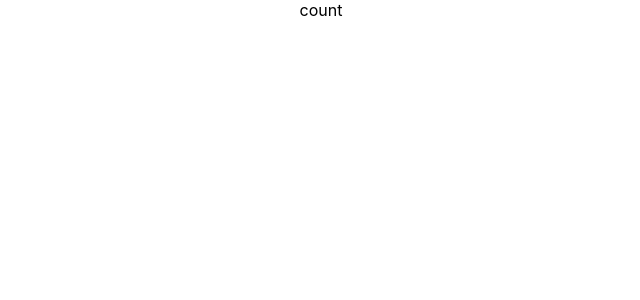
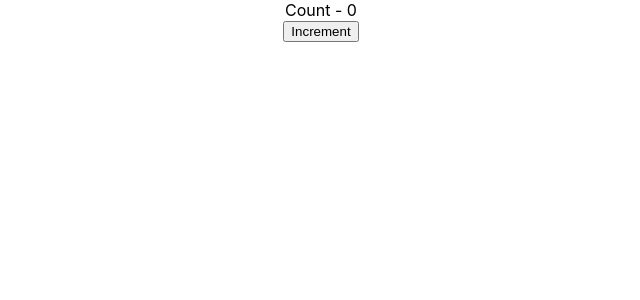
Before and after one commit to FrankMyatThu/OwnDevelopment, a React (Create React App) app in the folder ReactJS.HelloWorld/hello-world/: page / in a window 1280 px wide. Shown: the top 300 px of the page, without its empty margins (319-959 px from the left). Built offline with nearby package versions, Linux system fonts and the light colour scheme.

Commit message:
setState and async callback

```diff
--- a/ReactJS.HelloWorld/hello-world/src/components/Counter.js
+++ b/ReactJS.HelloWorld/hello-world/src/components/Counter.js
@@ -1,10 +1,40 @@
+// rce
 import React, { Component } from 'react'
 
 class Counter extends Component {
+
+    // rconst
+    constructor(props) {
+        super(props)
+
+        this.state = {
+            count: 0
+        }
+    }
+
+    increment() {
+        // without using setState, it cannot auto-update to UI value
+        // this.state.count = this.state.count + 1
+
+        this.setState({
+            count: this.state.count + 1
+        }, () => { console.log('Callback value', this.state.count) })
+        console.log(this.state.count)
+    }
+
+    incrementFive() {
+        this.increment()
+        this.increment()
+        this.increment()
+        this.increment()
+        this.increment()
+    }
+
     render() {
         return (
             <div>
-                count
+                <div>Count - {this.state.count}</div>
+                <button onClick={() => this.increment()} >Increment</button>
             </div>
         )
     }
```
